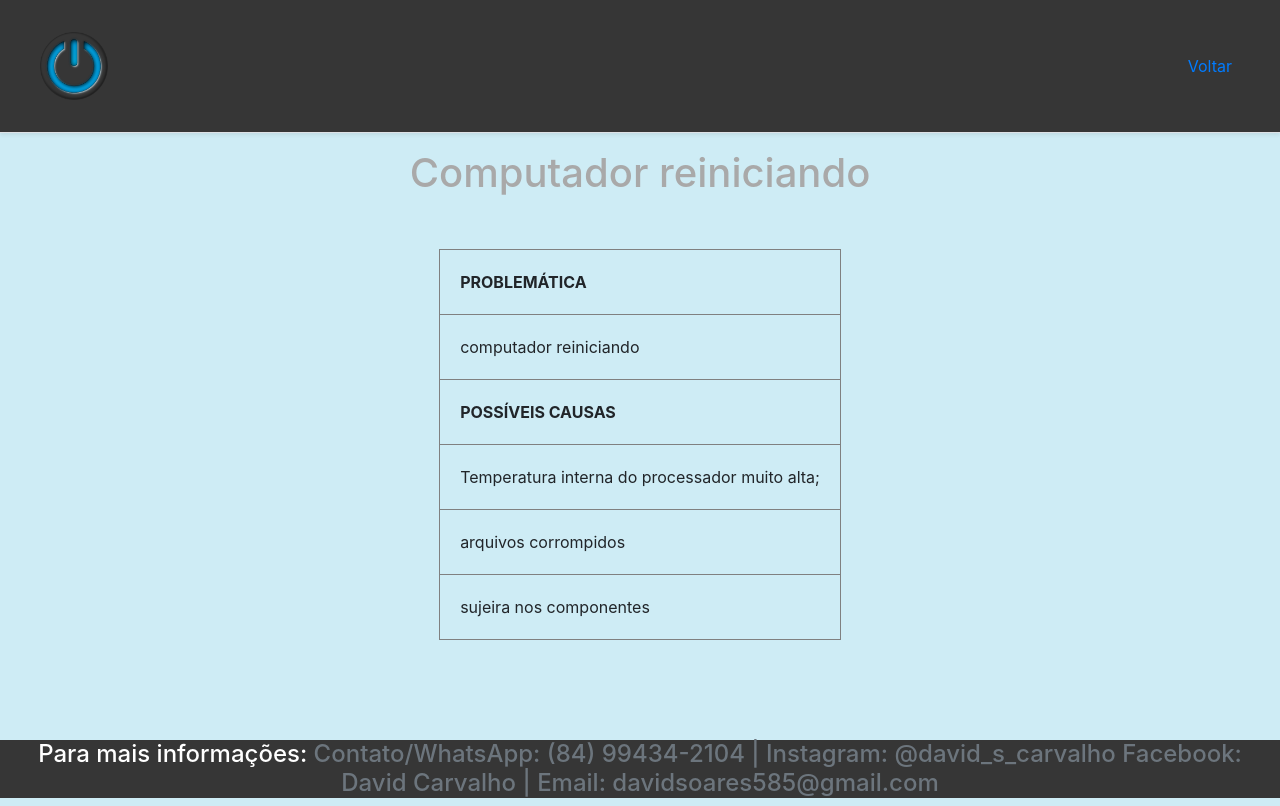
After one commit to brunogomesifrn/pi19manutencao, a Django app: page /paginatexte/ in a window 1280 px wide. The commit adds this page. Run offline with Django 3.2, Linux system fonts and the light colour scheme; some libraries are stand-ins or nearby versions.

Commit message:
acho q ajeitei o que tava errado. não tenho certeza pq aqui na ti o errado ja tava pegando kk rindo de nervoso

```diff
--- /dev/null
+++ b/core/externo.css
@@ -0,0 +1,18 @@
+h3,h1
+{
+color: #FA8258;
+}
+
+
+.laranja
+{
+	background-color: #363636;
+}
+.espaco
+{
+	padding-left: 50px;
+}
+.inicio
+{
+	font-family: Castellar
+}
--- a/core/templates/index.html
+++ b/core/templates/index.html
@@ -9,7 +9,7 @@
   <title>Soares Manutenção</title>
 
   <!-- Style for icons -->
-    <script src="https://kit.fontawesome.com/1907bb6a88.js" crossorigin="anonymous"></script>
+  <link rel="stylesheet" href="https://use.fontawesome.com/releases/v5.8.2/css/all.css" integrity="sha384-oS3vJWv+0UjzBfQzYUhtDYW+Pj2yciDJxpsK1OYPAYjqT085Qq/1cq5FLXAZQ7Ay" crossorigin="anonymous">
 
   <!-- Bootstrap -->
   <link href="{% static 'css/bootstrap.min.css' %}" rel="stylesheet" type="text/css"/>
--- /dev/null
+++ b/core/templates/paginatexte.html
@@ -0,0 +1,136 @@
+
+<!DOCTYPE html>
+{% load static %}
+<html>
+
+<head>
+	<title>Soares Manutenção</title>
+
+	<link rel="stylesheet" href="https://stackpath.bootstrapcdn.com/bootstrap/4.1.3/css/bootstrap.min.css" integrity="sha384-MCw98/SFnGE8fJT3GXwEOngsV7Zt27NXFoaoApmYm81iuXoPkFOJwJ8ERdknLPMO" crossorigin="anonymous">
+
+	<meta name="viewport" content="width=device-width, initial-scale=1, shrink-to-fit=no">
+
+	<meta charset="utf-8">
+
+	<style type="text/css">
+
+	h1,p
+	{
+  	text-align: center;
+  	color: white;
+	}
+
+	h4
+	{
+  	text-align: center;
+  	color: white;
+	}
+
+	h5
+	{
+  	text-align: center;
+  	color:black;
+	}
+
+	h2
+	{
+    text-align: center;
+    color: black;
+	}
+
+	.padding
+	{
+
+	background-repeat: no-repeat;
+	-moz-background-size: 100% 100%;
+	-webkit-background-size: 100% 100%;
+	background-size: 100% 100%;
+
+	height: 100px;
+
+
+	}
+
+	.margin
+	{
+	margin-top: 25px;
+	}
+
+	body
+	{
+	background-color: #CEECF5;
+	}
+
+	ul.a
+	{
+	text-align: center;
+	}
+
+	h1.cor
+	{
+		color: #A9A9A9;
+	}
+	</style>
+
+	<link rel="stylesheet" type="text/css" href="../externo.css" />
+</head>
+
+<body>
+
+	<div class="d-flex flex-column flex-md-row align-items-center p-3 px-md-4 mb-3 border-bottom shadow-sm laranja">
+        <h3 class="my-0 mr-md-auto font-weight-normal">
+		<img src="../../botao.png" width="100px" height="100px">
+      </h3>
+      <nav class="my-2 my-md-0 mr-md-3">
+        <a class="p-2 " href="{% url 'index' %}">Voltar</a>
+      </nav>
+
+    </div>
+
+    <div class="row">
+	<div class="col-12 c padding">
+		<h1 class="cor">Computador reiniciando</h1>
+	</div>
+</div>
+
+<center>
+<table border="pixels 1" cellspacing="20" cellpadding="20">
+	<th>PROBLEMÁTICA</th>
+	<tr><td>computador reiniciando</td></tr>
+	<th>POSSÍVEIS CAUSAS</th>
+	<tr>
+	<td>Temperatura interna do processador muito alta;</td>
+	</tr>
+	<tr>
+	<td>arquivos corrompidos</td>
+	</tr>
+	<tr>
+	<td> sujeira nos componentes</td>
+	</tr>
+</table>
+</center>
+
+    <div class="row">
+	<div class="col-12 c padding">
+
+	</div>
+</div>
+<div class="col-12 laranja">
+<h4>Para mais informações:<a class="text-muted" href="#">  Contato/WhatsApp:    (84) 99434-2104 | <a class="text-muted" href="https://instagram.com/david_s_carvalho?igshid=1afoxg7eiyn5m">Instagram:   @david_s_carvalho <a class="text-muted" href="https://www.facebook.com/david.soares.522066"> Facebook:  David Carvalho |<a class="text-muted" href="#"> Email:  davidsoares585@gmail.com
+
+</a></h4>
+         </div>
+
+</div>
+
+   </div>
+</div>
+
+ 	<script src="https://code.jquery.com/jquery-3.3.1.slim.min.js" integrity="sha384-q8i/X+965DzO0rT7abK41JStQIAqVgRVzpbzo5smXKp4YfRvH+8abtTE1Pi6jizo" crossorigin="anonymous"></script>
+
+	<script src="https://cdnjs.cloudflare.com/ajax/libs/popper.js/1.14.3/umd/popper.min.js" integrity="sha384-ZMP7rVo3mIykV+2+9J3UJ46jBk0WLaUAdn689aCwoqbBJiSnjAK/l8WvCWPIPm49" crossorigin="anonymous"></script>
+
+	<script src="https://stackpath.bootstrapcdn.com/bootstrap/4.1.3/js/bootstrap.min.js" integrity="sha384-ChfqqxuZUCnJSK3+MXmPNIyE6ZbWh2IMqE241rYiqJxyMiZ6OW/JmZQ5stwEULTy" crossorigin="anonymous"></script>
+
+</body>
+</html>
--- a/core/views.py
+++ b/core/views.py
@@ -105,4 +105,8 @@ def problema5(request):
 
 def problema6(request):
 	return render(request, "problema6.html")
+
+def paginatexte(request):
+	return render(request, "paginatexte.html")
+
 # Create your views here.
--- a/pi19manutencao/settings.py
+++ b/pi19manutencao/settings.py
@@ -39,7 +39,7 @@ INSTALLED_APPS = [
     'django.contrib.staticfiles',
     'widget_tweaks',
     'core',
-    'livereload',
+
 ]
 
 MIDDLEWARE = [
@@ -50,7 +50,7 @@ MIDDLEWARE = [
     'django.contrib.auth.middleware.AuthenticationMiddleware',
     'django.contrib.messages.middleware.MessageMiddleware',
     'django.middleware.clickjacking.XFrameOptionsMiddleware',
-    'livereload.middleware.LiveReloadScript',
+
 ]
 
 ROOT_URLCONF = 'pi19manutencao.urls'
--- a/pi19manutencao/urls.py
+++ b/pi19manutencao/urls.py
@@ -17,9 +17,10 @@ from django.contrib import admin
 from django.urls import path
 from core.views import index, perfil, cadastro, dados, pergunta_listar, cadastrar_pergunta, editar, apagar, problema1, problema2, problema3, problema4, problema5, problema6
 from django.contrib.auth import views as auth_views
-
+from core.views import paginatexte
 urlpatterns = [
 
+    path('paginatexte/', paginatexte, name='paginatexte'),
     path('problema1/', problema1, name='problema1'),
     path('problema2/', problema2, name='problema2'),
     path('problema3/', problema3, name='problema3'),
```
